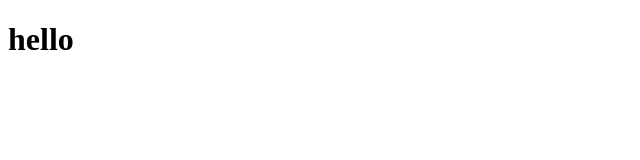
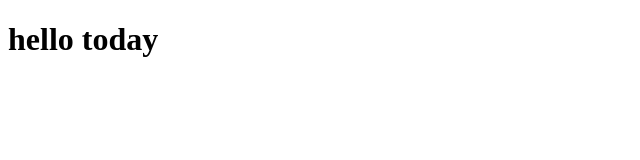
Before and after one commit to JOYONGSUN/work2022, a plain HTML site: page index.html in a window 1280 px wide. Shown: the whole page, without its empty margins (0-640 px from the left). Drawn offline with Linux system fonts and the light colour scheme.

Commit message:
second commit

```diff
--- a/index.html
+++ b/index.html
@@ -7,6 +7,6 @@
     <title>Document</title>
 </head>
 <body>
-    <h1>hello</h1>
+    <h1>hello today</h1>
 </body>
 </html>
```
